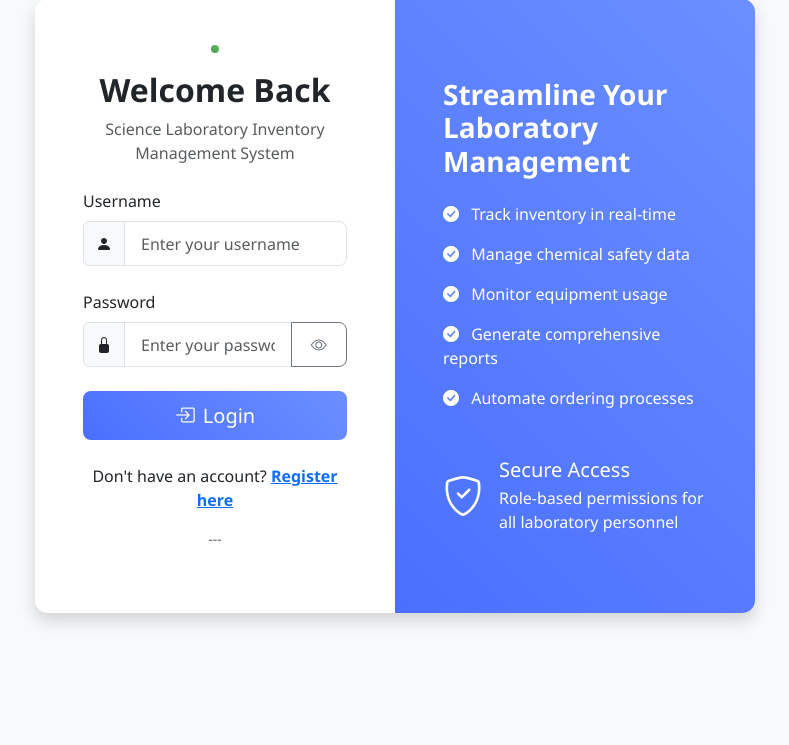
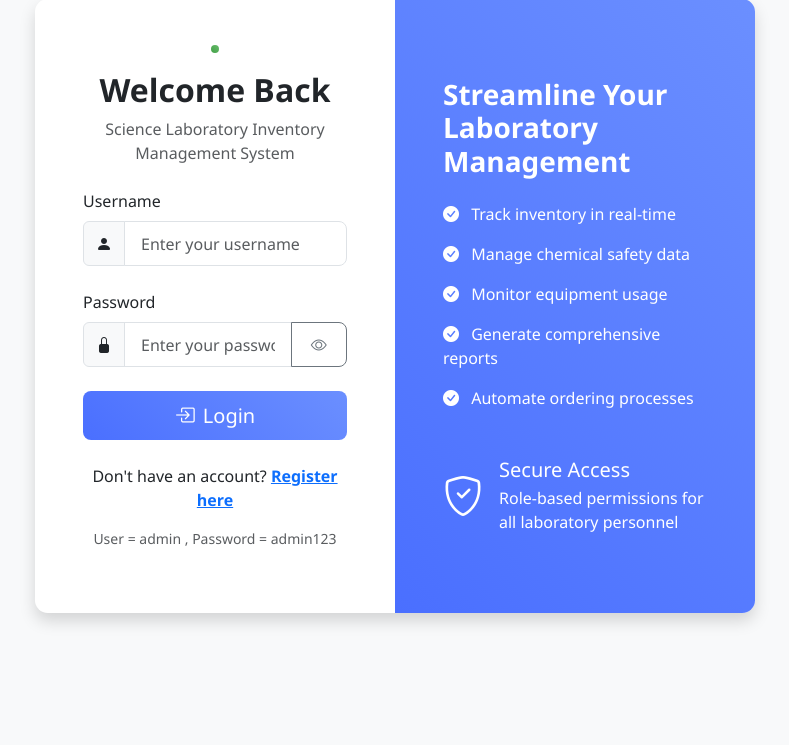
Before and after one commit to Aakash02A/ScienceLab-Inventory-Management-System, a Flask app: page /login in a window 1280 px wide. Shown: the part 106-851 px from the top of the page, without its empty margins (245-1034 px from the left). Run offline with Flask 3, Linux system fonts and the light colour scheme.

Commit message:
Update login.html

```diff
--- a/templates/login.html
+++ b/templates/login.html
@@ -52,7 +52,7 @@
 
                         <div class="mt-4 text-center animate__animated animate__fadeIn animate__delay-1s">
                             <p>Don't have an account? <a href="{{ url_for('register') }}" class="fw-semibold">Register here</a></p>
-                            <p class="text-muted small"> --- </p>
+                            <p class="text-muted small"> User = admin , Password = admin123 </p>
                         </div>
                     </div>
                 </div>
```
